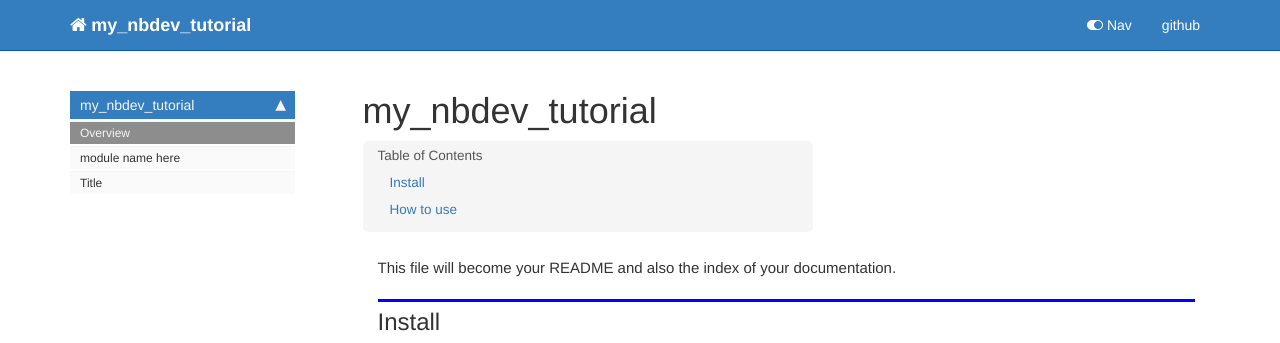
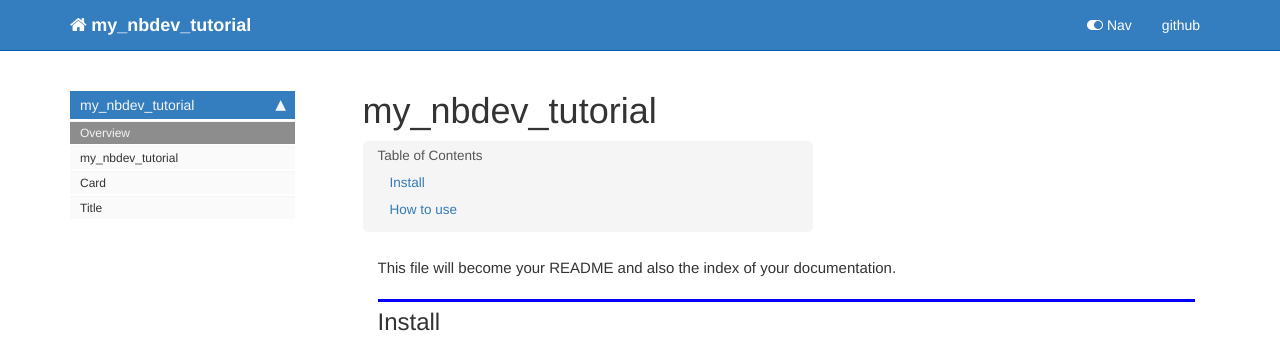
Before and after one commit to StephanRempel/my_nbdev_tutorial, a Jekyll site: the page built from docs/index.html, in a window 1280 px wide. Shown: the top 343 px of the page. Built offline with Jekyll 4.4.1, drawn with Linux system fonts in a browser that asks for light colours; nearby versions of some CDN libraries; comment, search, counter and statistics services are not loaded.

Commit message:
card title

```diff
--- a/docs/_data/sidebars/home_sidebar.yml
+++ b/docs/_data/sidebars/home_sidebar.yml
@@ -10,8 +10,11 @@ entries:
       title: Overview
       url: /
     - output: web,pdf
-      title: module name here
+      title: my_nbdev_tutorial
       url: /core
+    - output: web,pdf
+      title: Card
+      url: /card
     - output: web,pdf
       title: Title
       url: /deck
--- a/docs/card.html
+++ b/docs/card.html
@@ -1,6 +1,6 @@
 ---
 
-title: Title
+title: Card
 
 keywords: fastai
 sidebar: home_sidebar
--- a/docs/core.html
+++ b/docs/core.html
@@ -1,6 +1,6 @@
 ---
 
-title: module name here
+title: my_nbdev_tutorial
 
 keywords: fastai
 sidebar: home_sidebar
@@ -289,6 +289,8 @@ nb_path: "00_core.ipynb"
 
 <div class="output_subarea output_stream output_stdout output_text">
 <pre>Converted 00_core.ipynb.
+Converted 10_card.ipynb.
+Converted 20_deck.ipynb.
 Converted index.ipynb.
 </pre>
 </div>
--- a/docs/sidebar.json
+++ b/docs/sidebar.json
@@ -1,7 +1,8 @@
 {
   "my_nbdev_tutorial": {
     "Overview": "/",
-    "module name here": "/core",
+    "my_nbdev_tutorial": "/core",
+    "Card": "/card",
     "Title": "/deck"
   }
 }
```
Also changed, not shown: 2 other files.
